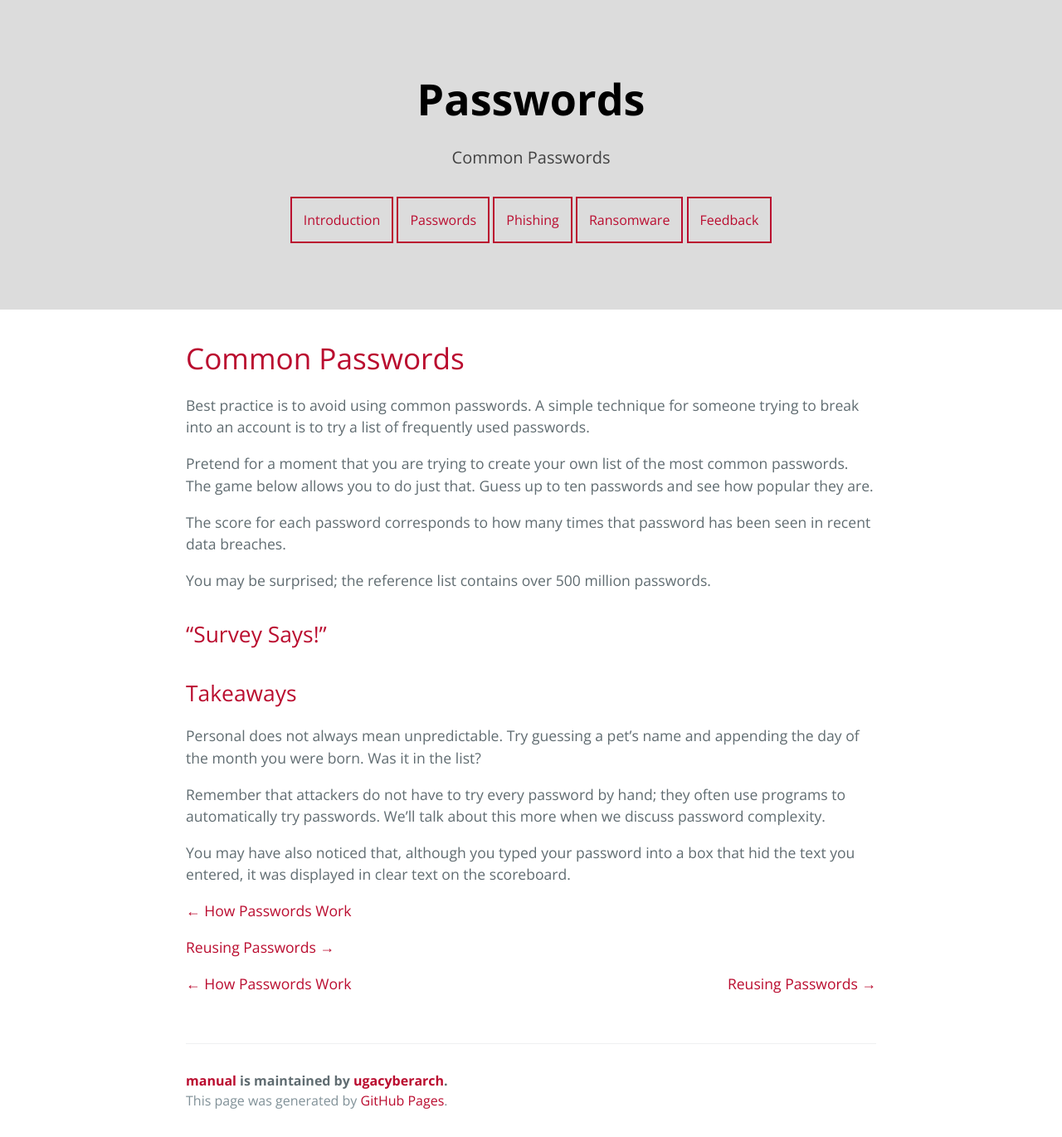
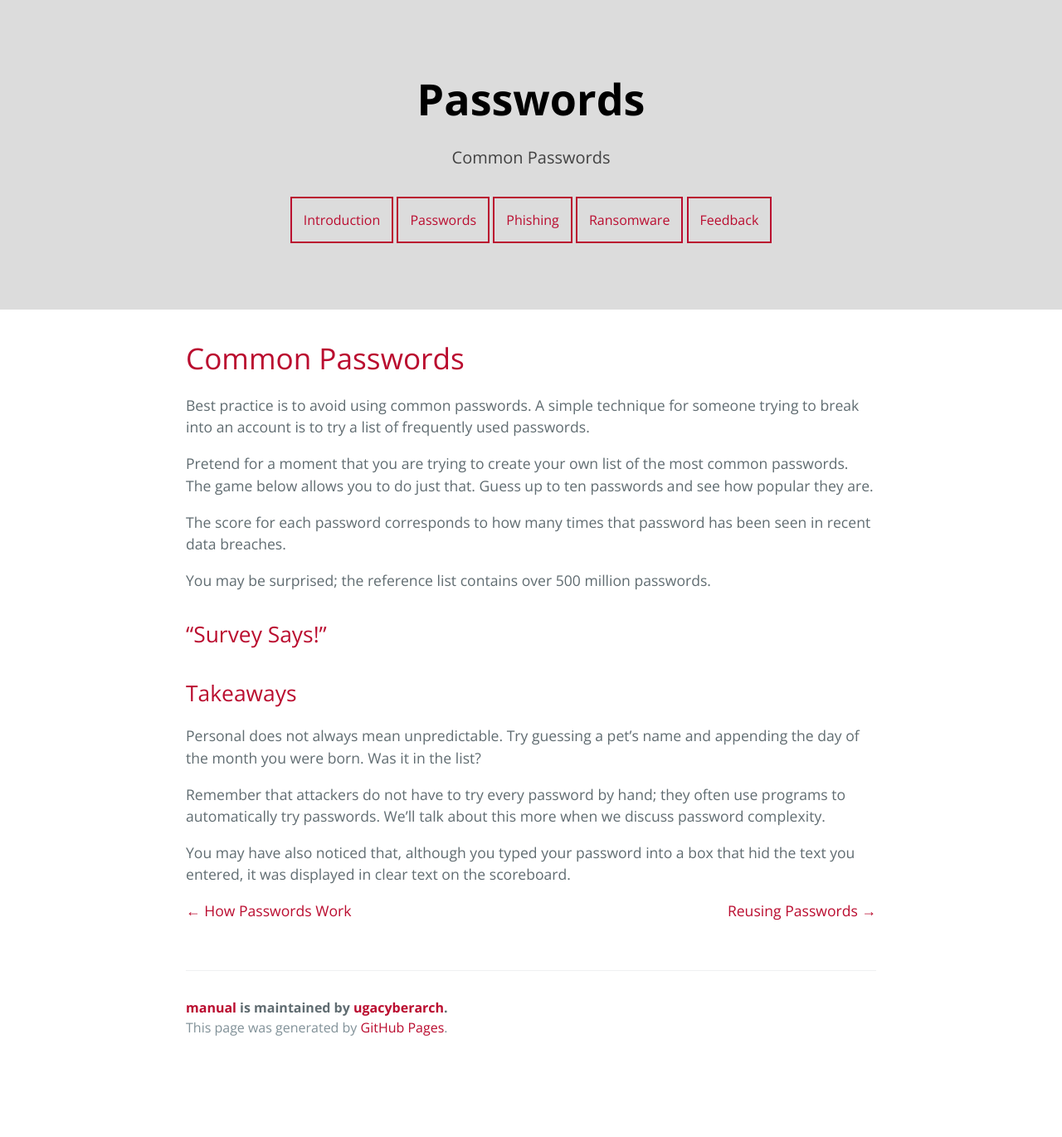
Before and after one commit to ugacyberarch/manual, a Jekyll site: the page built from common_passwords.md, in a window 1280 px wide. Shown: the whole page at 83% size. Built offline with Jekyll 4.4.1, drawn with Linux system fonts in a browser that asks for light colours; after the commit the page ends 1282 px from its top, so only the background shows below that.

Commit message:
Update common_passwords.md

```diff
--- a/common_passwords.md
+++ b/common_passwords.md
@@ -24,10 +24,7 @@ Remember that attackers do not have to try every password by hand; they often us
 
 You may have also noticed that, although you typed your password into a box that hid the text you entered, it was displayed in clear text on the scoreboard.
 
-[← How Passwords Work](./how_passwords_work.html "How Passwords Work")
 
-
-[Reusing Passwords →](./reusing_passwords.html "Reusing Passwords")
 
 
 
```
